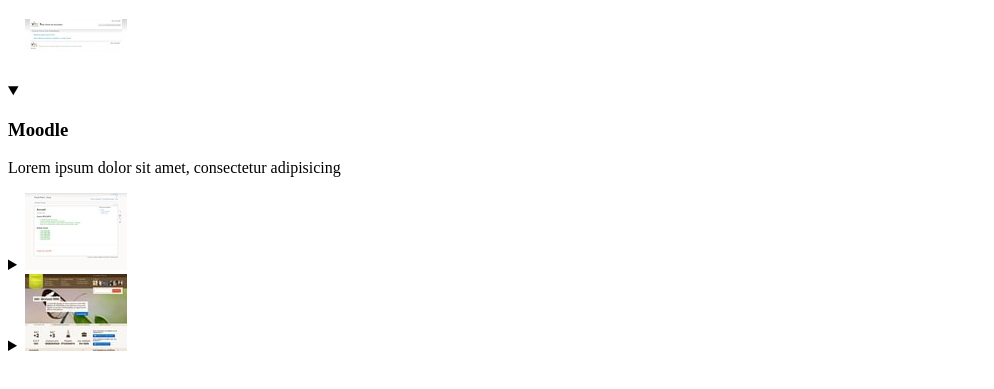
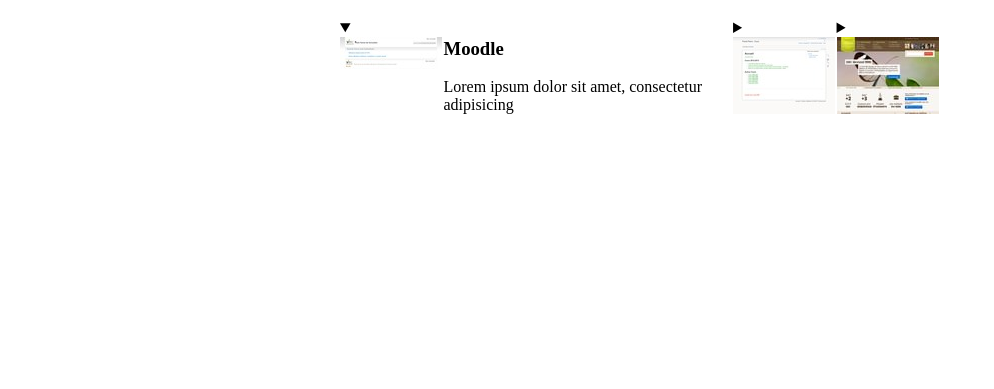
Before and after one commit to MMI-NFC-2026/sae105-r112-tp4-mimarcus360-cmyk, a plain HTML site: page index.html in a window 1280 px wide. Shown: the part 61-450 px from the top of the page, without its empty margins (0-994 px from the left). Drawn offline with Linux system fonts and the light colour scheme.

Commit message:
Mettre l'acordeon a l'horizintal avec des flex

```diff
--- a/src/css/components/accordeon.css
+++ b/src/css/components/accordeon.css
@@ -1,3 +1,18 @@
 /**
 * Accordeon
 */
+
+.accordeon {
+  max-width: 600px;
+  margin: 0 auto;
+  display: flex;
+}
+
+details {
+  /* fermé et ouvert */
+  display: flex;
+}
+
+details[open] {
+  /* ouvert */
+}
```
